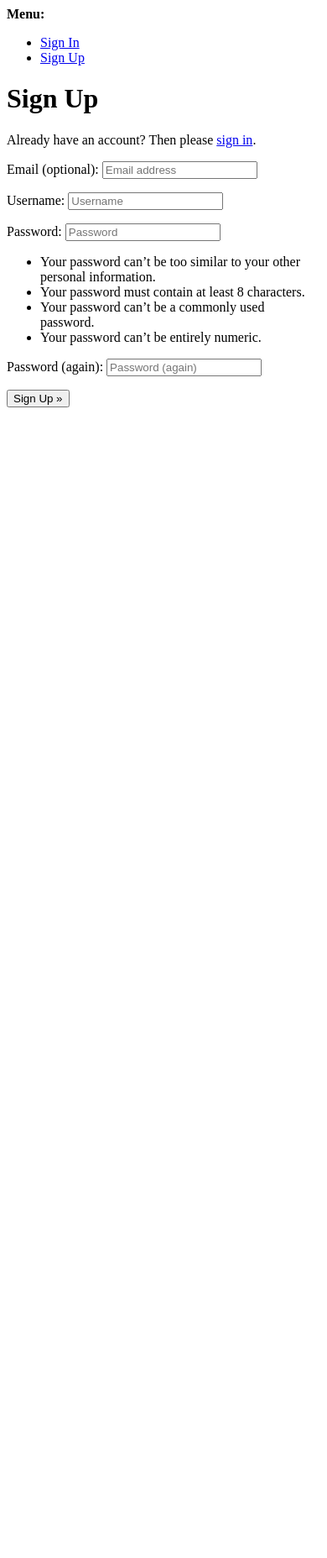
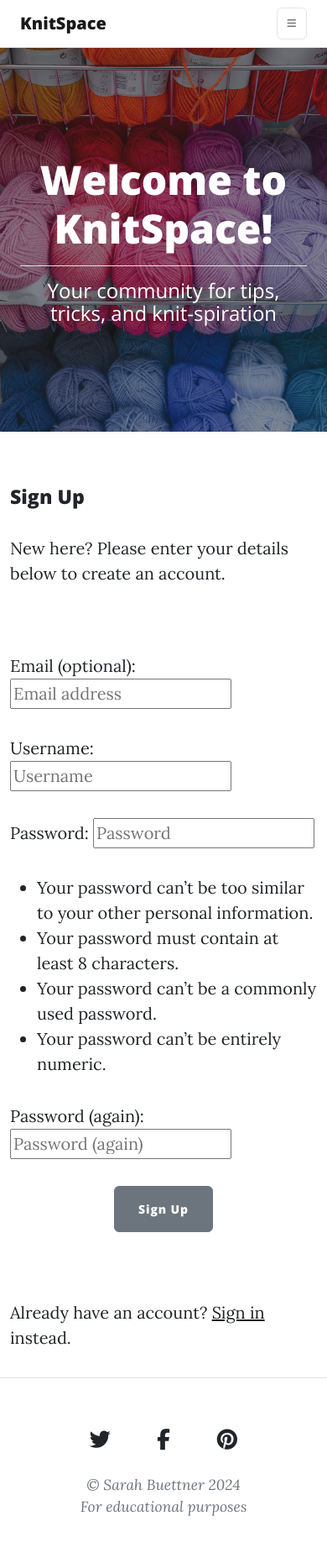
Before and after one commit to Sarah-Bue/knit-space, a Django app: page /accounts/signup/ in a window 390 px wide. Shown: the whole page at 84% size. Before the commit the page ends 485 px from the top, so only its background shows below. Run offline with Django 4.2, Linux system fonts and the light colour scheme; some libraries are stand-ins or nearby versions.

Commit message:
feat: add sign up section for new users

```diff
--- a/templates/account/signup.html
+++ b/templates/account/signup.html
@@ -1,21 +1,60 @@
-{% extends "account/base.html" %}
+<!-- Inherit from base.html -->
+{% extends "base.html" %}
 
+<!-- Load internationalization tags for content translation -->
 {% load i18n %}
 
-{% block head_title %}{% trans "Signup" %}{% endblock head_title %}
+<!-- Set page title to "Sign Up"-->
+{% block head_title %}
+{% trans "Sign Up" %}
+{% endblock %}
 
+<!-- Start Content Block -->
 {% block content %}
-<h1>{% trans "Sign Up" %}</h1>
 
-<p>{% blocktrans %}Already have an account? Then please <a href="{{ login_url }}">sign in</a>.{% endblocktrans %}</p>
+<!-- The Sign Up section has been adapted from Code Institute's "I Think Therefore I Blog" walkthrough -->
+<div class="container">
+  <div class="row">
+    <div class="col-md-8 mt-3 offset-md-2">
+      <h3>{% trans "Sign Up" %}</h3>
+      <p>
+        <!-- Start Translation Block -->
+        {% blocktrans %}
+        New here? Please enter your details below to create an account.
+        <!-- End Translation Blog -->
+        {% endblocktrans %}
+      </p>
+    </div>
+  </div>
 
-<form class="signup" id="signup_form" method="post" action="{% url 'account_signup' %}">
-  {% csrf_token %}
-  {{ form.as_p }}
-  {% if redirect_field_value %}
-  <input type="hidden" name="{{ redirect_field_name }}" value="{{ redirect_field_value }}" />
-  {% endif %}
-  <button type="submit">{% trans "Sign Up" %} &raquo;</button>
-</form>
-
-{% endblock content %}
+  <div class="row">
+    <div class="col-md-8 mt-3 offset-md-2 d-flex flex-column align-items-center">
+      <form class="signup" id="signup_form" method="post"
+        action="{% url 'account_signup' %}">
+        <!-- Cross-Site request forgery protection -->
+        {% csrf_token %}
+        <!-- Form fields rendered as paragraphs -->
+        {{ form.as_p }}
+        <!-- Redicrect after successful signup -->
+        {% if redirect_field_value %}
+        <input type="hidden" name="{{ redirect_field_name }}"
+          value="{{ redirect_field_value }}" />
+        {% endif %}
+        <!-- Button -->
+        <div class="d-flex justify-content-center">
+          <button class="btn btn-secondary mb-3" type="submit">{% trans "Sign Up" %}</button>
+        </div>
+      </form>
+      <hr>
+      <p>
+        <!-- Start Translation Block -->
+        {% blocktrans %}
+        Already have an account? <a class="link" href="{{ login_url }}">Sign in</a> instead.
+        <!-- End Translation Blog -->
+        {% endblocktrans %}
+      </p>
+    </div>
+  </div>
+</div>
+<!-- End Content Block -->
+{% endblock %}
```
Also changed, not shown: templates/account/login.html (+2 -5 lines), templates/account/logout.html (+5 -2 lines).
